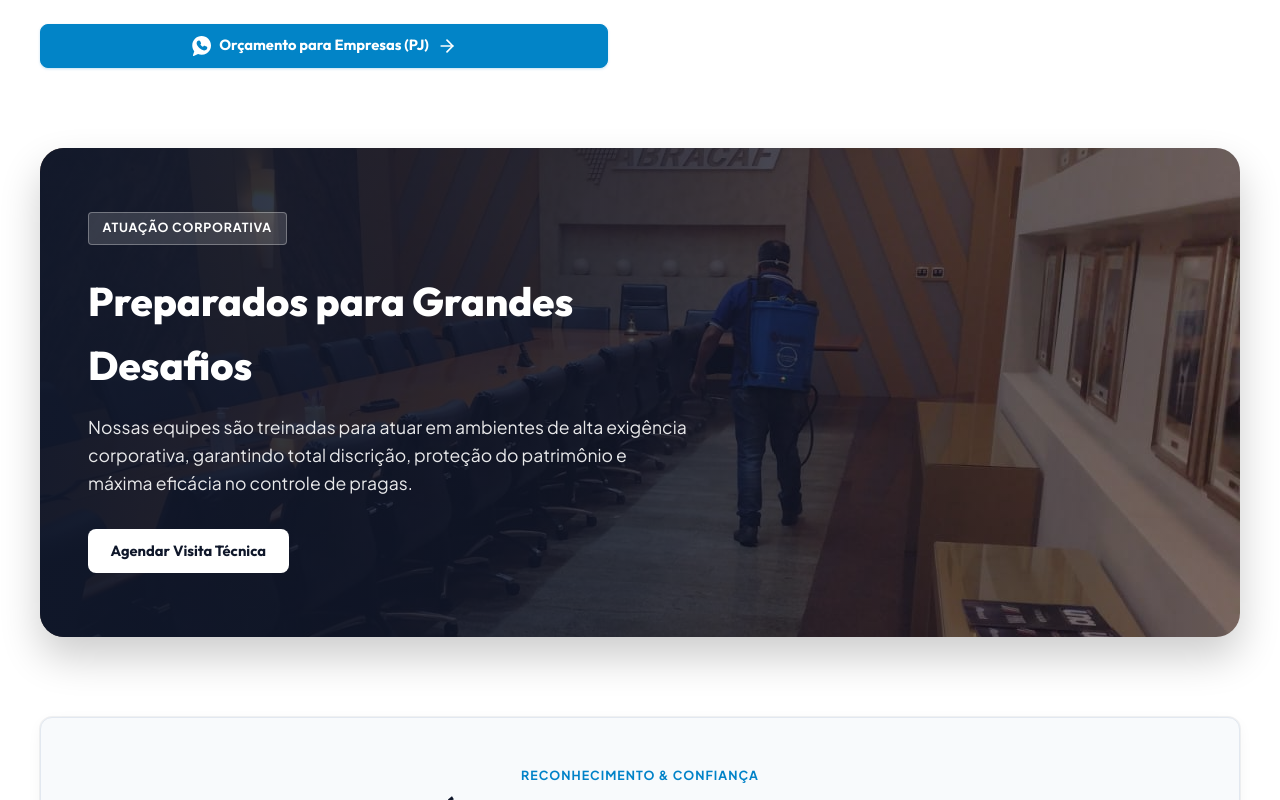
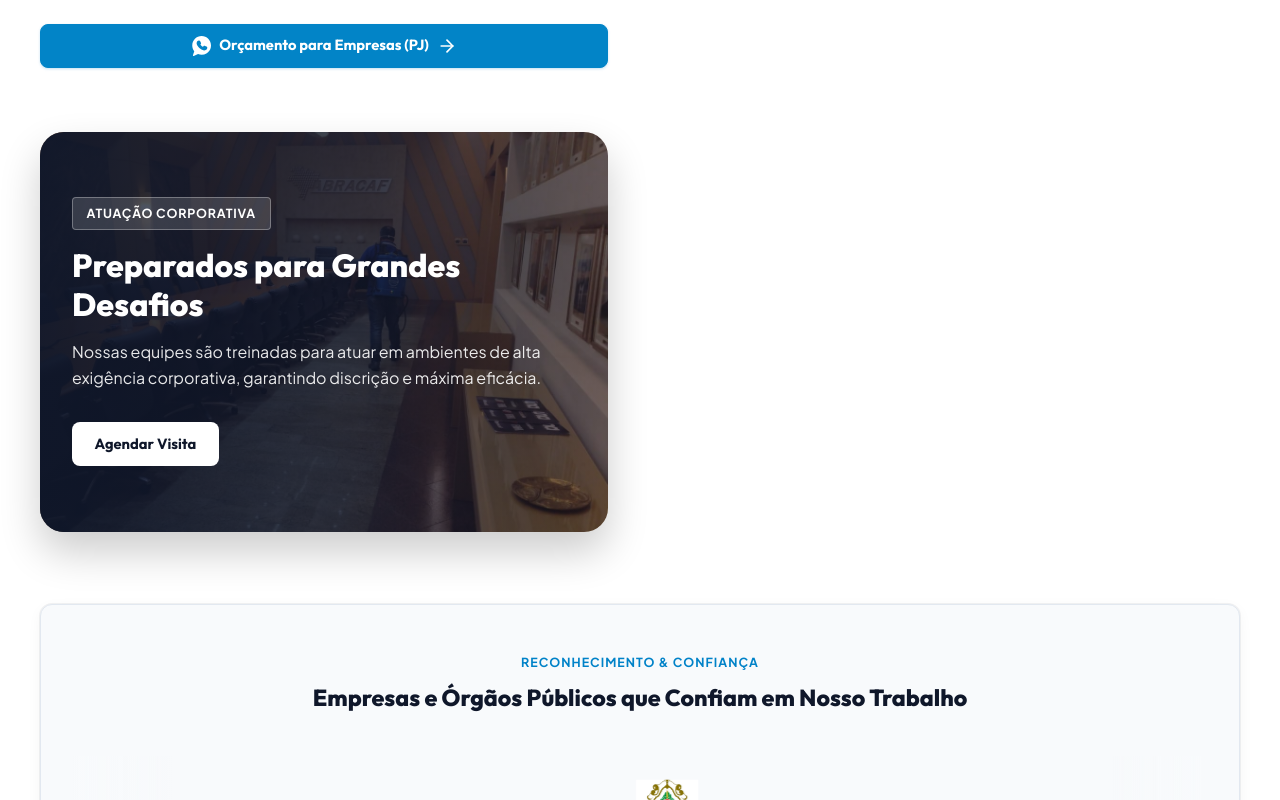
Before and after one commit to matheusferrazsp/ddd-maringa-react, a React (Vite) app: page /empresas in a window 1280 px wide. Shown: the part 1220-2020 px from the top of the page. Built offline with nearby package versions, Linux system fonts and the light colour scheme.

Commit message:
fix: sticky positioning and router scroll top

```diff
--- a/index.html
+++ b/index.html
@@ -59,7 +59,7 @@
     <link rel="preload" href="https://fonts.googleapis.com/css2?family=Outfit:wght@700;800;900&family=Plus+Jakarta+Sans:wght@400;500;600;700&display=swap" as="style" onload="this.onload=null;this.rel='stylesheet'" />
     <noscript><link rel="stylesheet" href="https://fonts.googleapis.com/css2?family=Outfit:wght@700;800;900&family=Plus+Jakarta+Sans:wght@400;500;600;700&display=swap" /></noscript>
   </head>
-  <body class="bg-white text-slate-900 font-sans antialiased selection:bg-emerald-500 selection:text-white overflow-x-hidden">
+  <body class="bg-white text-slate-900 font-sans antialiased selection:bg-emerald-500 selection:text-white overflow-x-clip">
     <!-- Google Tag Manager (noscript) -->
     <noscript><iframe src="https://www.googletagmanager.com/ns.html?id=GTM-54NMZBDH"
     height="0" width="0" style="display:none;visibility:hidden"></iframe></noscript>
--- a/src/App.tsx
+++ b/src/App.tsx
@@ -1,5 +1,5 @@
-import React, { Suspense, lazy } from "react";
-import { BrowserRouter as Router, Routes, Route } from "react-router-dom";
+import React, { Suspense, lazy, useEffect } from "react";
+import { BrowserRouter as Router, Routes, Route, useLocation } from "react-router-dom";
 import { Navbar } from "./components/Navbar";
 
 const HomePage = lazy(() => import("./pages/HomePage").then((m) => ({ default: m.HomePage })));
@@ -11,12 +11,21 @@ const ContactPage = lazy(() => import("./pages/ContactPage").then((m) => ({ defa
 const Footer = lazy(() => import("./components/Footer").then((m) => ({ default: m.Footer })));
 const FloatingWhatsApp = lazy(() => import("./components/FloatingWhatsApp").then((m) => ({ default: m.FloatingWhatsApp })));
 
+const ScrollToTop = () => {
+  const { pathname } = useLocation();
+  useEffect(() => {
+    window.scrollTo(0, 0);
+  }, [pathname]);
+  return null;
+};
+
 export const App: React.FC = () => {
   return (
     <Router>
-      <div className="min-h-screen flex flex-col bg-white text-slate-900 relative overflow-x-hidden w-full max-w-full">
+      <ScrollToTop />
+      <div className="min-h-screen flex flex-col bg-white text-slate-900 relative overflow-x-clip w-full max-w-full">
         <Navbar />
-        <main className="flex-grow overflow-x-hidden w-full max-w-full">
+        <main className="flex-grow overflow-x-clip w-full max-w-full">
           <Suspense fallback={<div className="min-h-[300px]" />}>
             <Routes>
               <Route path="/" element={<HomePage />} />
--- a/src/components/CorporateSection.tsx
+++ b/src/components/CorporateSection.tsx
@@ -179,10 +179,92 @@ export const CorporateSection: React.FC = () => {
               <span>Orçamento para Empresas (PJ)</span>
               <ArrowRight className="w-4 h-4" />
             </a>
+
+            {/* Premium Image Banner (Moved inside Left Column so Right Column can scroll past it) */}
+            <div
+              style={{
+                marginTop: "4rem",
+                position: "relative",
+                borderRadius: "24px",
+                overflow: "hidden",
+                minHeight: "400px",
+                display: "flex",
+                alignItems: "center",
+                padding: "3rem 2rem",
+                boxShadow: "0 20px 40px rgba(0,0,0,0.2)",
+              }}
+            >
+              <div style={{ position: "absolute", inset: 0, zIndex: 0 }}>
+                <img
+                  src="/images/trabalho/abracaf.jpg"
+                  alt="Serviço corporativo na ABRACAF"
+                  style={{
+                    width: "100%",
+                    height: "100%",
+                    objectFit: "cover",
+                    objectPosition: "center 30%",
+                  }}
+                />
+                <div
+                  style={{
+                    position: "absolute",
+                    inset: 0,
+                    background:
+                      "linear-gradient(to right, rgba(15, 23, 42, 0.95) 0%, rgba(15, 23, 42, 0.7) 60%, rgba(15, 23, 42, 0.3) 100%)",
+                  }}
+                ></div>
+              </div>
+
+              <div style={{ position: "relative", zIndex: 1, maxWidth: "100%" }}>
+                <span
+                  className="section-tag"
+                  style={{
+                    background: "rgba(255,255,255,0.15)",
+                    color: "#fff",
+                    borderColor: "rgba(255,255,255,0.3)",
+                    marginBottom: "1rem",
+                  }}
+                >
+                  Atuação Corporativa
+                </span>
+                <h3
+                  style={{
+                    fontSize: "2rem",
+                    fontWeight: 800,
+                    color: "#fff",
+                    marginBottom: "1rem",
+                    fontFamily: "var(--font-heading)",
+                    lineHeight: 1.2
+                  }}
+                >
+                  Preparados para Grandes Desafios
+                </h3>
+                <p
+                  style={{
+                    color: "rgba(255,255,255,0.9)",
+                    fontSize: "1rem",
+                    lineHeight: 1.6,
+                    marginBottom: "2rem",
+                  }}
+                >
+                  Nossas equipes são treinadas para atuar em ambientes de alta
+                  exigência corporativa, garantindo discrição e máxima eficácia.
+                </p>
+                <a
+                  href={whatsappUrl}
+                  target="_blank"
+                  rel="noopener noreferrer"
+                  className="btn"
+                  style={{ backgroundColor: "#fff", color: "#0f172a" }}
+                >
+                  Agendar Visita
+                </a>
+              </div>
+            </div>
           </div>
 
           {/* Right Column: Sector Interactive Tabs */}
-          <div>
+          <div className="corporate__sticky-col">
             <div className="corporate__sectors-box">
               <div className="corporate__sectors-header">
                 <h3 className="corporate__sectors-title">
@@ -251,88 +333,6 @@ export const CorporateSection: React.FC = () => {
                 </a>
               </div>
             </div>
-          </div>
-        </div>
-
-        {/* Premium Image Banner */}
-        <div
-          style={{
-            margin: "5rem 0",
-            position: "relative",
-            borderRadius: "24px",
-            overflow: "hidden",
-            minHeight: "400px",
-            display: "flex",
-            alignItems: "center",
-            padding: "4rem 3rem",
-            boxShadow: "0 20px 40px rgba(0,0,0,0.2)",
-          }}
-        >
-          <div style={{ position: "absolute", inset: 0, zIndex: 0 }}>
-            <img
-              src="/images/trabalho/abracaf.jpg"
-              alt="Serviço corporativo na ABRACAF"
-              style={{
-                width: "100%",
-                height: "100%",
-                objectFit: "cover",
-                objectPosition: "center 30%",
-              }}
-            />
-            <div
-              style={{
-                position: "absolute",
-                inset: 0,
-                background:
-                  "linear-gradient(to right, rgba(15, 23, 42, 0.95) 0%, rgba(15, 23, 42, 0.7) 50%, rgba(15, 23, 42, 0.2) 100%)",
-              }}
-            ></div>
-          </div>
-
-          <div style={{ position: "relative", zIndex: 1, maxWidth: "600px" }}>
-            <span
-              className="section-tag"
-              style={{
-                background: "rgba(255,255,255,0.15)",
-                color: "#fff",
-                borderColor: "rgba(255,255,255,0.3)",
-                marginBottom: "1.5rem",
-              }}
-            >
-              Atuação Corporativa
-            </span>
-            <h3
-              style={{
-                fontSize: "2.5rem",
-                fontWeight: 800,
-                color: "#fff",
-                marginBottom: "1rem",
-                fontFamily: "var(--font-heading)",
-              }}
-            >
-              Preparados para Grandes Desafios
-            </h3>
-            <p
-              style={{
-                color: "rgba(255,255,255,0.9)",
-                fontSize: "1.1rem",
-                lineHeight: 1.6,
-                marginBottom: "2rem",
-              }}
-            >
-              Nossas equipes são treinadas para atuar em ambientes de alta
-              exigência corporativa, garantindo total discrição, proteção do
-              patrimônio e máxima eficácia no controle de pragas.
-            </p>
-            <a
-              href={whatsappUrl}
-              target="_blank"
-              rel="noopener noreferrer"
-              className="btn"
-              style={{ backgroundColor: "#fff", color: "#0f172a" }}
-            >
-              Agendar Visita Técnica
-            </a>
           </div>
         </div>
 
--- a/src/index.css
+++ b/src/index.css
@@ -58,7 +58,7 @@
 }
 
 html, body, #root, main, section, footer, article, aside, .app, .section-padding, .testimonials-section, .services-section, .corporate-section, .contact, .hero, .parallax-banner, .how-we-work {
-  overflow-x: hidden !important;
+  overflow-x: clip !important;
   max-width: 100vw !important;
   position: relative;
   box-sizing: border-box;
--- a/src/styles/corporate.css
+++ b/src/styles/corporate.css
@@ -7,15 +7,22 @@
   padding: 6.5rem 0;
   background-color: #ffffff;
   border-bottom: 1px solid var(--border-subtle);
-  overflow: hidden;
 }
 
 .corporate__grid {
   display: grid;
   grid-template-columns: 1fr 1fr;
   gap: 4rem;
-  align-items: center;
+  align-items: start;
   margin-top: 3rem;
+}
+.corporate__sticky-col {
+  position: -webkit-sticky;
+  position: sticky;
+  top: 120px;
+  align-self: start;
+  height: max-content;
+  z-index: 10;
 }
 
 .corporate__badge {
--- a/src/styles/services.css
+++ b/src/styles/services.css
@@ -8,7 +8,6 @@
   background-color: var(--bg-secondary); /* #f8fafc clean off-white */
   border-top: 1px solid var(--border-subtle);
   border-bottom: 1px solid var(--border-subtle);
-  overflow-x: hidden;
   max-width: 100vw;
 }
 
@@ -284,8 +283,10 @@
   border-radius: var(--radius-lg);
   padding: 3rem;
   box-shadow: var(--shadow-tech);
-  position: relative;
+  position: sticky;
+  top: 100px;
   overflow: hidden;
+  z-index: 10;
 }
 
 .services__detail-header {
```
